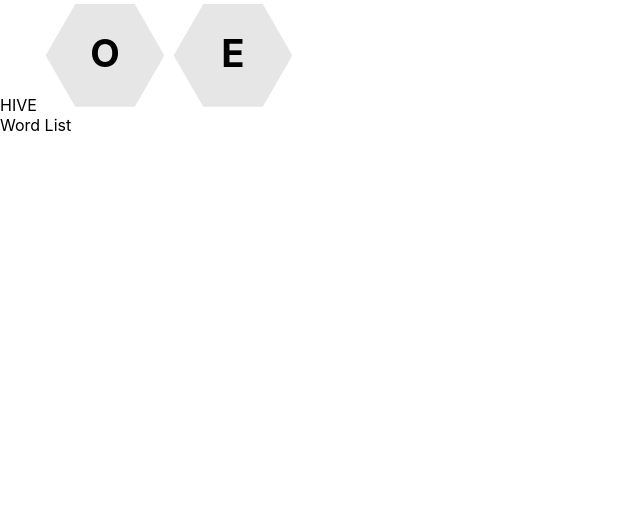
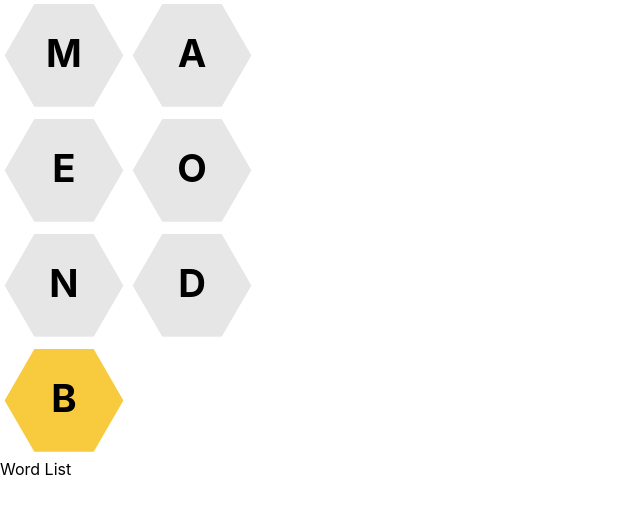
Before and after one commit to lokesh/team-bee-admin, a Vue app: page / in a window 1280 px wide. Shown: the top 514 px of the page, without its empty margins (0-640 px from the left). Built offline with nearby package versions, Linux system fonts and the light colour scheme.

Commit message:
add key listeners

```diff
--- a/package.json
+++ b/package.json
@@ -9,6 +9,7 @@
   },
   "dependencies": {
     "core-js": "^3.6.5",
+    "lodash.shuffle": "^4.2.0",
     "vue": "^2.6.11",
     "vuex": "^3.4.0"
   },
--- a/src/App.vue
+++ b/src/App.vue
@@ -1,11 +1,13 @@
 <template>
   <div id="app">
+
     <hive />
     <word-list />
   </div>
 </template>
 
 <script>
+import { mapState } from "vuex";
 import Hive from './components/Hive.vue';
 import WordList from './components/WordList.vue'
 
@@ -15,6 +17,39 @@ export default {
     Hive,
     WordList,
   },
+
+  computed: {
+    ...mapState([
+      // 'centerLetter',
+      // 'outerLetters',
+    ]),
+  },
+
+  mounted() {
+    // 'keypress' event doesn't support 'delete' key
+    document.addEventListener('keydown', this.onKey)
+  },
+
+  destroyed() {
+    document.removeEventListener('keydown', this.onKey)
+  },
+
+  methods: {
+    onKey(e) {
+        if (e.keyCode === 8 || e.keyCode === 46) {  // Backspace and Delete
+          this.$store.commit('removeLetter');
+
+        } else if (e.keyCode > 64 && e.keyCode < 91) { // A-Z
+          this.$store.commit('addLetter', e.key);
+
+        } else if (e.keyCode === 13) { // Enter
+          // TODO: Submit
+
+        } else if (e.keyCode === 32) { // Space
+          this.$store.commit('shuffle');
+        }
+    },
+  },
 }
 </script>
 
--- a/src/components/Hive.vue
+++ b/src/components/Hive.vue
@@ -1,21 +1,39 @@
 <template>
   <div class="hive">
-    HIVE
-    <hive-cell letter="o" />
-    <hive-cell letter="e" />
+    <word-input />
+    <hive-cell
+      v-for="(letter, i) in outerLetters"
+      :key="i"
+      :letter="letter"
+    />
+    <hive-cell
+      :letter="centerLetter"
+      center
+    />
   </div>
 </template>
 
 <script>
+import { mapState } from "vuex";
 import HiveCell from './HiveCell.vue';
+import WordInput from './WordInput.vue';
 
 export default {
   name: 'Hive',
 
   components: {
     HiveCell,
+    WordInput,
+  },
+
+  computed: {
+    ...mapState([
+      'centerLetter',
+      'outerLetters',
+    ]),
   },
 }
+
 </script>
 
 <style scoped>
--- a/src/components/HiveCell.vue
+++ b/src/components/HiveCell.vue
@@ -1,7 +1,10 @@
 <template>
   <svg
     class="hive-cell"
-    :class="{ 'center': center }"
+    :class="{
+      'center': center,
+      'outer': !center,
+    }"
     viewBox="0 0 120 103.92304845413263"
   >
     <polygon
@@ -49,7 +52,7 @@ export default {
 
 .letter {
   text-anchor: middle;
-  font-weight: 700;
+  font-weight: var(--weight-bold);
   font-size: 36px;
   text-transform: uppercase;
   user-select: none;
--- /dev/null
+++ b/src/components/WordInput.vue
@@ -0,0 +1,42 @@
+<!--
+Fake input, mimicking NYT execution.
+Not sure how a keyboard only user would be able to use this. Odd decision on
+their part.
+-->
+<template>
+  <div class="input">
+
+    <span
+      class="string"
+     >
+      {{ input }}
+    </span>
+
+  </div>
+</template>
+
+<script>
+import { mapState } from "vuex";
+
+export default {
+  name: 'WordInput',
+
+  computed: {
+    ...mapState([
+      'input',
+    ]),
+  },
+}
+</script>
+
+<style scoped>
+.input {
+  text-align: center;
+}
+.string {
+  font-size: 32px;
+  font-weight: var(--weight-bold);
+  text-align: center;
+  text-transform: uppercase;
+}
+</style>
--- a/src/store/index.js
+++ b/src/store/index.js
@@ -1,15 +1,35 @@
 import Vue from 'vue'
 import Vuex from 'vuex'
+import shuffle from 'lodash.shuffle';
 
 Vue.use(Vuex)
 
 export default new Vuex.Store({
   state: {
+    input: '',
+    foundWords: [],
+    centerLetter: 'b',
+    outerLetters: ['m', 'a', 'e', 'o', 'n', 'd'],
   },
+
   mutations: {
+    addLetter(state, val) {
+        state.input = state.input + val;
+    },
+    removeLetter(state) {
+        state.input = state.input.slice(0, -1);
+    },
+    setInput(state, val) {
+      state.input = val;
+    },
+    shuffle(state) {
+        state.outerLetters = shuffle(state.outerLetters);
+    },
   },
+
   actions: {
   },
+
   modules: {
   }
 })
```
Also changed, not shown: 1 other file (tests, documents, lock files or other folders).
